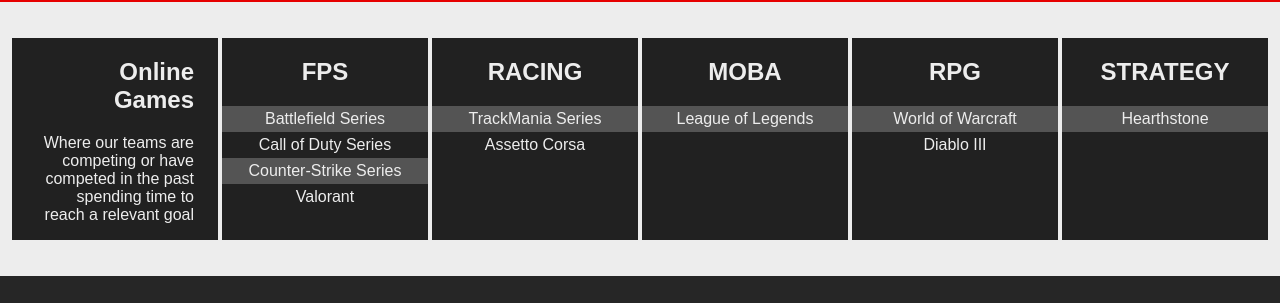
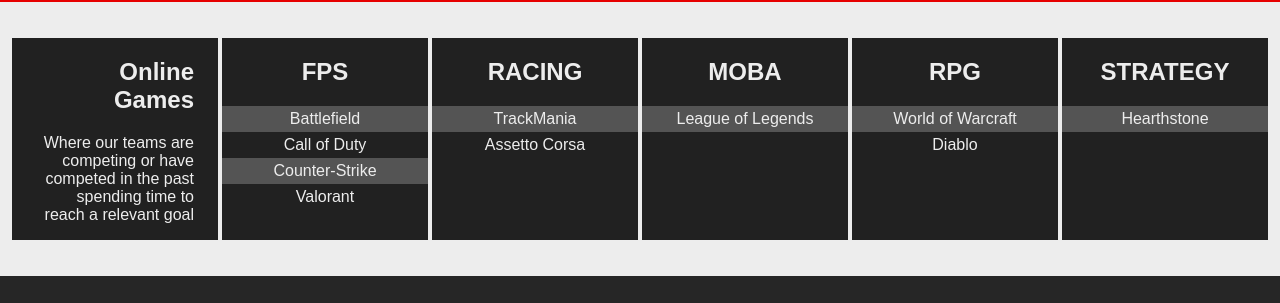
Before and after one commit to andreariosa/iffclan, a website: page index.html in a window 1280 px wide. Shown: the part 408-711 px from the top of the page. Drawn offline with nearby package versions, Linux system fonts and the light colour scheme; files that its build step writes are made by us from their sources; files whose address does not match are found by name.

Commit message:
Reformat games section

```diff
--- a/index.html
+++ b/index.html
@@ -53,16 +53,16 @@
         <div class="box">
           <h1>FPS</h1>
           <ul>
-            <li>Battlefield Series</li>
-            <li>Call of Duty Series</li>
-            <li>Counter-Strike Series</li>
+            <li>Battlefield</li>
+            <li>Call of Duty</li>
+            <li>Counter-Strike</li>
             <li>Valorant</li>
           </ul>
         </div>
         <div class="box">
           <h1>Racing</h1>
           <ul>
-            <li>TrackMania Series</li>
+            <li>TrackMania</li>
             <li>Assetto Corsa</li>
           </ul>
         </div>
@@ -76,7 +76,7 @@
           <h1>RPG</h1>
           <ul>
             <li>World of Warcraft</li>
-            <li>Diablo III</li>
+            <li>Diablo</li>
           </ul>
         </div>
         <div class="box">
```
